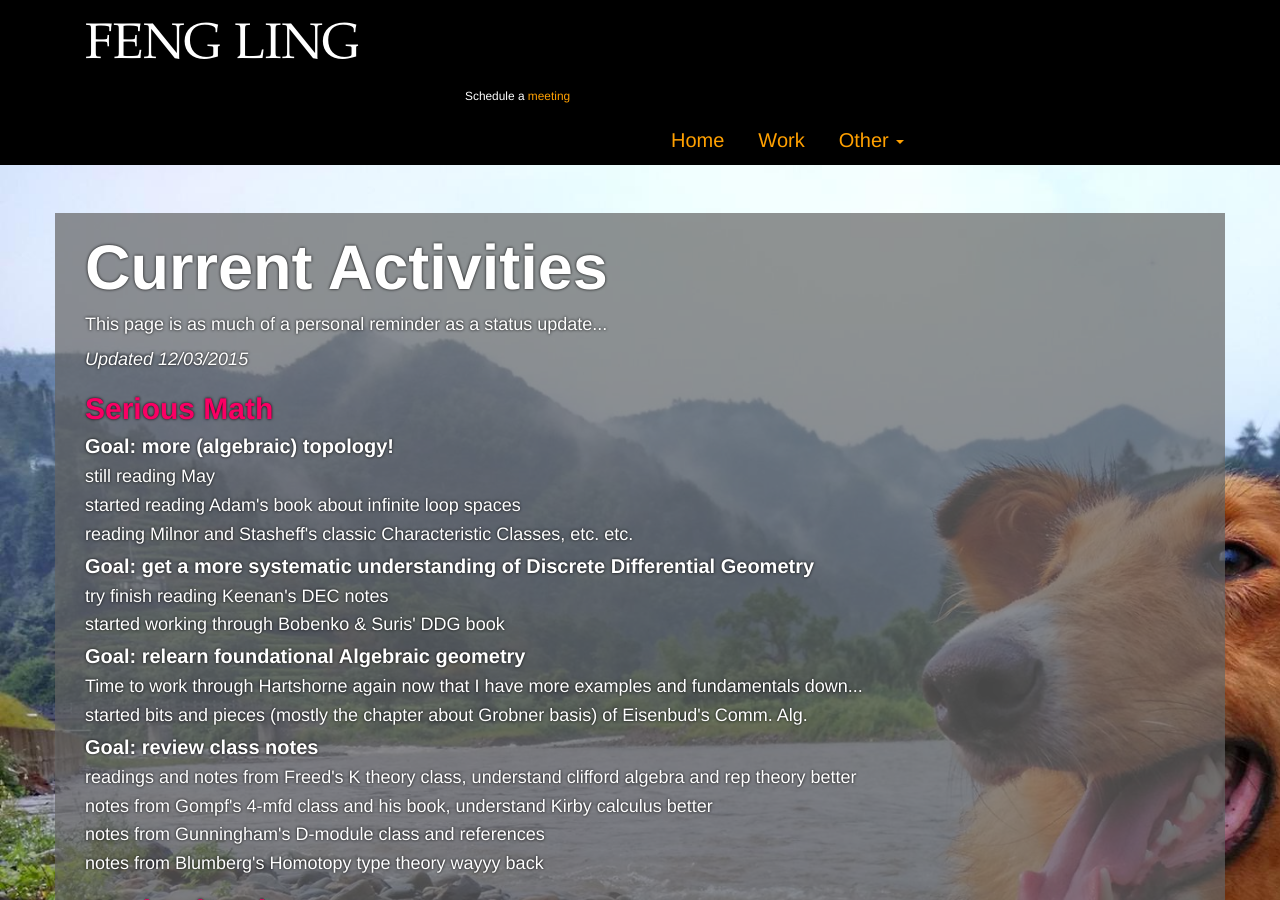
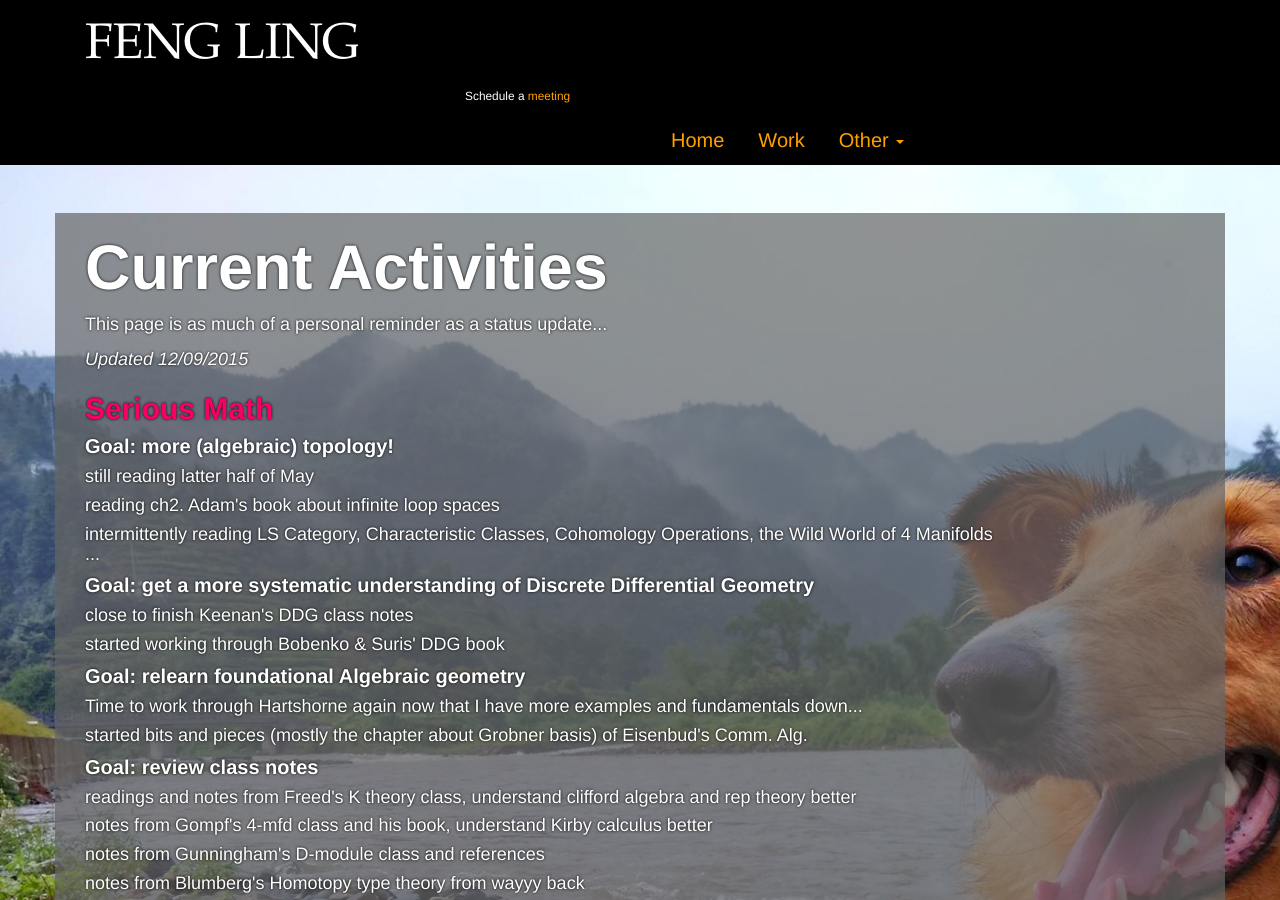
Before and after one commit to levincoolxyz/levincoolxyz.github.io, a Jekyll site: the page built from activity.html, in a window 1280 px wide and 900 px high. Built offline with Jekyll 4.4.1, drawn with Linux system fonts in a browser that asks for light colours.

Commit message:
new commit

```diff
--- a/activity.html
+++ b/activity.html
@@ -6,16 +6,16 @@ title: Current Activities - Feng Ling
 <div id="activities" class="container col-md-10">
 	<h1>Current Activities</h1>
 	<p>This page is as much of a personal reminder as a status update...</p>
-	<p><em>Updated 12/03/2015</em></p>
+	<p><em>Updated 12/09/2015</em></p>
 
 	<h2 style="color:rgb(250,0,100) !important;">Serious Math</h2>
 	<h4>Goal: more (algebraic) topology!<h4>
-	<p>still reading May</p>
-	<p>started reading Adam's book about infinite loop spaces</p>
-	<p>reading Milnor and Stasheff's classic Characteristic Classes, etc. etc.</p>
+	<p>still reading latter half of May</p>
+	<p>reading ch2. Adam's book about infinite loop spaces</p>
+	<p>intermittently reading LS Category, Characteristic Classes, Cohomology Operations, the Wild World of 4 Manifolds ...</p>
 
 	<h4>Goal: get a more systematic understanding of Discrete Differential Geometry<h4>
-	<p>try finish reading Keenan's DEC notes</p>
+	<p>close to finish Keenan's DDG class notes</p>
 	<p>started working through Bobenko & Suris' DDG book</p>
 
 	<h4>Goal: relearn foundational Algebraic geometry<h4>
@@ -26,7 +26,7 @@ title: Current Activities - Feng Ling
 	<p>readings and notes from Freed's K theory class, understand clifford algebra and rep theory better</p>
 	<p>notes from Gompf's 4-mfd class and his book, understand Kirby calculus better</p>
 	<p>notes from Gunningham's D-module class and references</p>
-	<p>notes from Blumberg's Homotopy type theory wayyy back</p>
+	<p>notes from Blumberg's Homotopy type theory from wayyy back</p>
 
 	<h2 style="color:rgb(250,0,100) !important;">Work related</h2>
 	<h4>Goal: conclude my work on dynamical effects of ACC and CG misaglinment knowledge based on GRACE data<h4>
```
